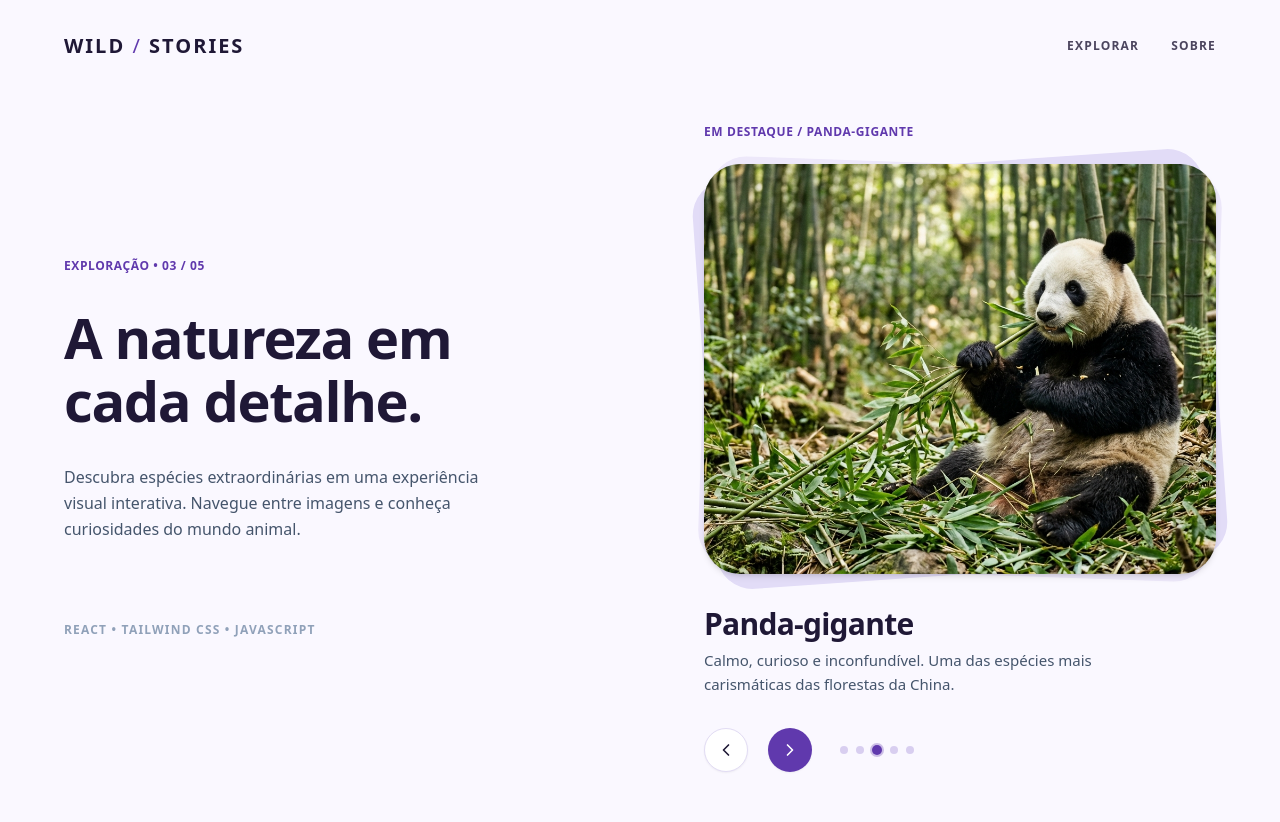
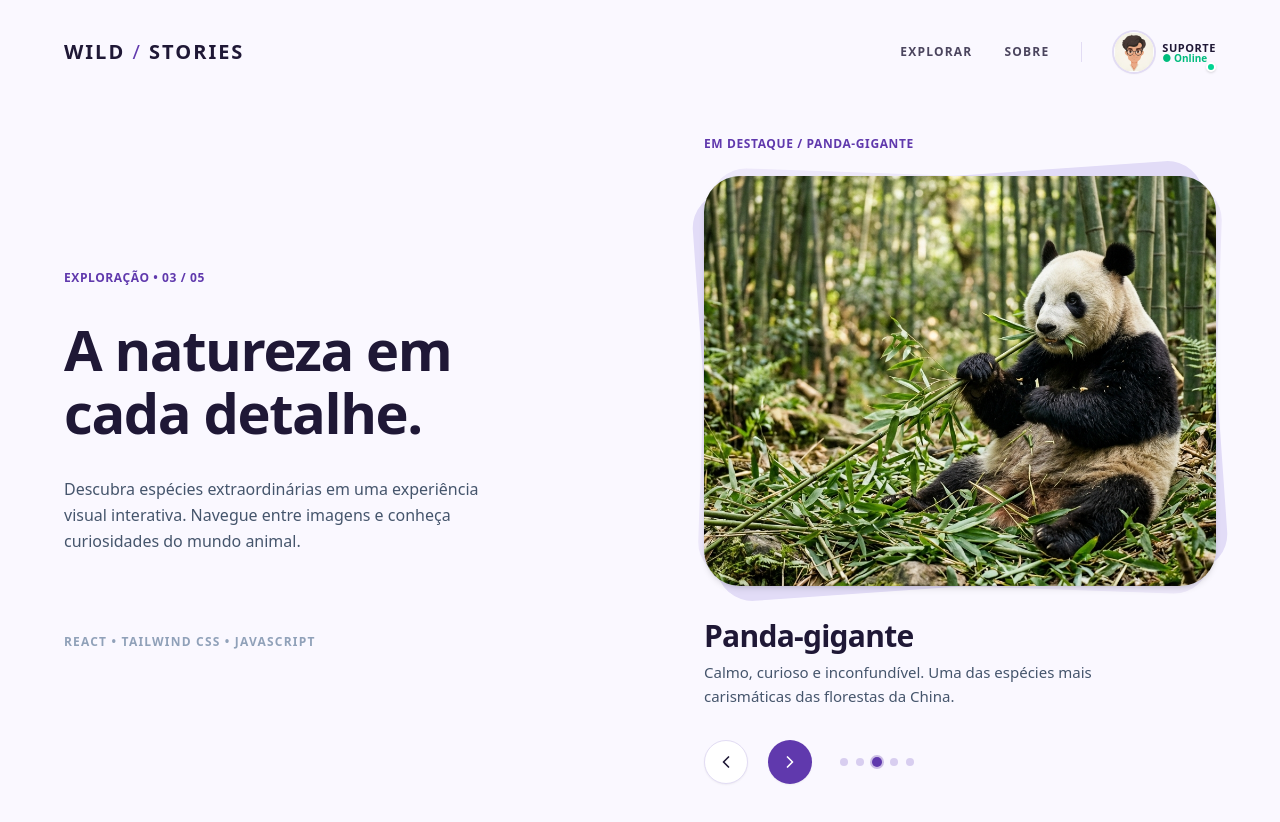
Before and after one commit to CauaBrandao/Image-Slider, a React (Vite) app in the folder image-slider/: page / in a window 1280 px wide. Shown: the top 822 px of the page. Built offline with nearby package versions, Linux system fonts and the light colour scheme.

Commit message:
feat: add support avatar to navbar with popover chat card

```diff
--- a/image-slider/src/App.jsx
+++ b/image-slider/src/App.jsx
@@ -1,5 +1,5 @@
 import { useState } from 'react';
-import { Menu } from 'lucide-react';
+import { Menu, MessageCircle, X } from 'lucide-react';
 import Background from './components/Background.jsx';
 import ImageSlider from './components/ImageSlider.jsx';
 import { slides } from './data/slides.js';
@@ -11,10 +11,120 @@ import { slides } from './data/slides.js';
  * Arquitetura:
  * App
  * ├── Background (com forma lilás no topo direito)
- * ├── Header (marca + links EXPLORAR / SOBRE / menu mobile)
+ * ├── Header (marca + links EXPLORAR / SOBRE / avatar suporte + menu mobile)
  * ├── Hero / Introdução (Kicker dinâmico, título em 2 linhas, descrição, stack)
  * └── ImageSlider (Kicker de destaque, cartões inclinados, imagem, textos e controles)
  */
+
+/**
+ * SupportAvatar — Avatar de suporte na navbar
+ * Exibe foto circular com indicador de status online e
+ * abre um mini-card de contato ao clicar.
+ */
+function SupportAvatar() {
+  const [open, setOpen] = useState(false);
+
+  return (
+    <div className="relative" id="support-avatar">
+      {/* Botão do avatar */}
+      <button
+        type="button"
+        aria-label="Abrir suporte"
+        aria-expanded={open}
+        onClick={() => setOpen(prev => !prev)}
+        className="relative flex items-center gap-2 group focus-visible:outline-none focus-visible:ring-2 focus-visible:ring-mauve rounded-full cursor-pointer"
+      >
+        {/* Foto circular */}
+        <div className="relative w-9 h-9 sm:w-10 sm:h-10 rounded-full overflow-hidden ring-2 ring-[#E2DCF4] group-hover:ring-mauve transition-all duration-200 shadow-sm">
+          <img
+            src="/images/avatar.jpg"
+            alt="Foto do suporte"
+            className="w-full h-full object-cover"
+          />
+        </div>
+
+        {/* Indicador online (bolinha verde) */}
+        <span
+          className="absolute bottom-0 right-0 w-2.5 h-2.5 bg-emerald-400 border-2 border-white rounded-full shadow-sm"
+          aria-hidden="true"
+        />
+
+        {/* Label de suporte — apenas desktop */}
+        <span className="hidden sm:flex flex-col items-start leading-none">
+          <span className="text-[11px] font-black tracking-wider text-ink group-hover:text-mauve transition-colors uppercase">Suporte</span>
+          <span className="text-[10px] text-emerald-500 font-semibold">● Online</span>
+        </span>
+      </button>
+
+      {/* Popover card de suporte */}
+      {open && (
+        <>
+          {/* Overlay invisível para fechar ao clicar fora */}
+          <div
+            className="fixed inset-0 z-30"
+            aria-hidden="true"
+            onClick={() => setOpen(false)}
+          />
+
+          <div
+            role="dialog"
+            aria-label="Chat de suporte"
+            className="absolute right-0 top-14 z-40 w-72 bg-white rounded-2xl shadow-2xl border border-[#EDE8F8] overflow-hidden animate-[fadeInDown_0.2s_ease]"
+            style={{ animation: 'fadeInDown 0.2s ease' }}
+          >
+            {/* Header do card */}
+            <div className="bg-mauve px-5 py-4 flex items-center gap-3">
+              <div className="w-12 h-12 rounded-full overflow-hidden ring-2 ring-white/40 shrink-0">
+                <img
+                  src="/images/avatar.jpg"
+                  alt="Avatar do suporte"
+                  className="w-full h-full object-cover"
+                />
+              </div>
+              <div className="flex-1 min-w-0">
+                <p className="text-white font-bold text-sm truncate">Equipe WILD / STORIES</p>
+                <p className="text-white/70 text-xs flex items-center gap-1 mt-0.5">
+                  <span className="w-1.5 h-1.5 bg-emerald-400 rounded-full inline-block" />
+                  Online agora
+                </p>
+              </div>
+              <button
+                type="button"
+                aria-label="Fechar suporte"
+                onClick={() => setOpen(false)}
+                className="text-white/60 hover:text-white transition-colors cursor-pointer"
+              >
+                <X className="w-4 h-4" />
+              </button>
+            </div>
+
+            {/* Corpo do card */}
+            <div className="px-5 py-4 space-y-3">
+              <div className="bg-[#F4F1FC] rounded-xl rounded-tl-sm px-4 py-3 text-sm text-ink leading-relaxed">
+                Olá! 👋 Bem-vindo ao <strong>WILD / STORIES</strong>.<br />
+                Como posso te ajudar hoje?
+              </div>
+
+              <button
+                type="button"
+                id="support-chat-btn"
+                className="w-full flex items-center justify-center gap-2 bg-mauve hover:bg-[#4E2B91] active:scale-[0.98] text-white text-sm font-bold py-3 rounded-xl transition-all cursor-pointer"
+              >
+                <MessageCircle className="w-4 h-4" />
+                Iniciar conversa
+              </button>
+
+              <p className="text-center text-[11px] text-slate-400">
+                Resposta típica em menos de 1 minuto
+              </p>
+            </div>
+          </div>
+        </>
+      )}
+    </div>
+  );
+}
+
 export default function App() {
   // Inicia com o Panda (índice 2) conforme o artboard do Figma
   const [index, setIndex] = useState(2);
@@ -39,8 +149,9 @@ export default function App() {
           </strong>
         </a>
 
-        {/* Links Desktop (posicionados sobre a área lilás) */}
-        <nav aria-label="Navegação principal" className="hidden sm:flex items-center gap-8">
+        {/* Links Desktop + Avatar de Suporte */}
+        <div className="hidden sm:flex items-center gap-8">
+          <nav aria-label="Navegação principal" className="flex items-center gap-8">
             <a
               href="#explorar"
               className="text-xs font-bold tracking-widest uppercase text-ink/80 hover:text-mauve transition-colors"
@@ -55,14 +166,24 @@ export default function App() {
             </a>
           </nav>
 
-        {/* Menu Hamburguer Mobile */}
+          {/* Separador */}
+          <div className="w-px h-5 bg-[#E2DCF4]" aria-hidden="true" />
+
+          {/* Avatar de Suporte */}
+          <SupportAvatar />
+        </div>
+
+        {/* Mobile: avatar de suporte + menu hamburguer */}
+        <div className="sm:hidden flex items-center gap-3">
+          <SupportAvatar />
           <button
             type="button"
             aria-label="Abrir menu"
-          className="sm:hidden p-1.5 rounded-lg text-ink hover:text-mauve focus-visible:ring-2 focus-visible:ring-mauve focus-visible:outline-none cursor-pointer"
+            className="p-1.5 rounded-lg text-ink hover:text-mauve focus-visible:ring-2 focus-visible:ring-mauve focus-visible:outline-none cursor-pointer"
           >
             <Menu className="w-6 h-6" />
           </button>
+        </div>
       </header>
 
       {/* 3. Grid Principal de Conteúdo (Hero na coluna esquerda + ImageSlider na direita) */}
--- a/image-slider/src/index.css
+++ b/image-slider/src/index.css
@@ -15,3 +15,15 @@ body {
   padding: 0;
   min-height: 100vh;
 }
+
+/* Animação do popover de suporte */
+@keyframes fadeInDown {
+  from {
+    opacity: 0;
+    transform: translateY(-8px) scale(0.97);
+  }
+  to {
+    opacity: 1;
+    transform: translateY(0) scale(1);
+  }
+}
```
Also changed, not shown: image-slider/public/images/avatar.jpg (added). Lines whose indentation alone changed are shown as unchanged.
